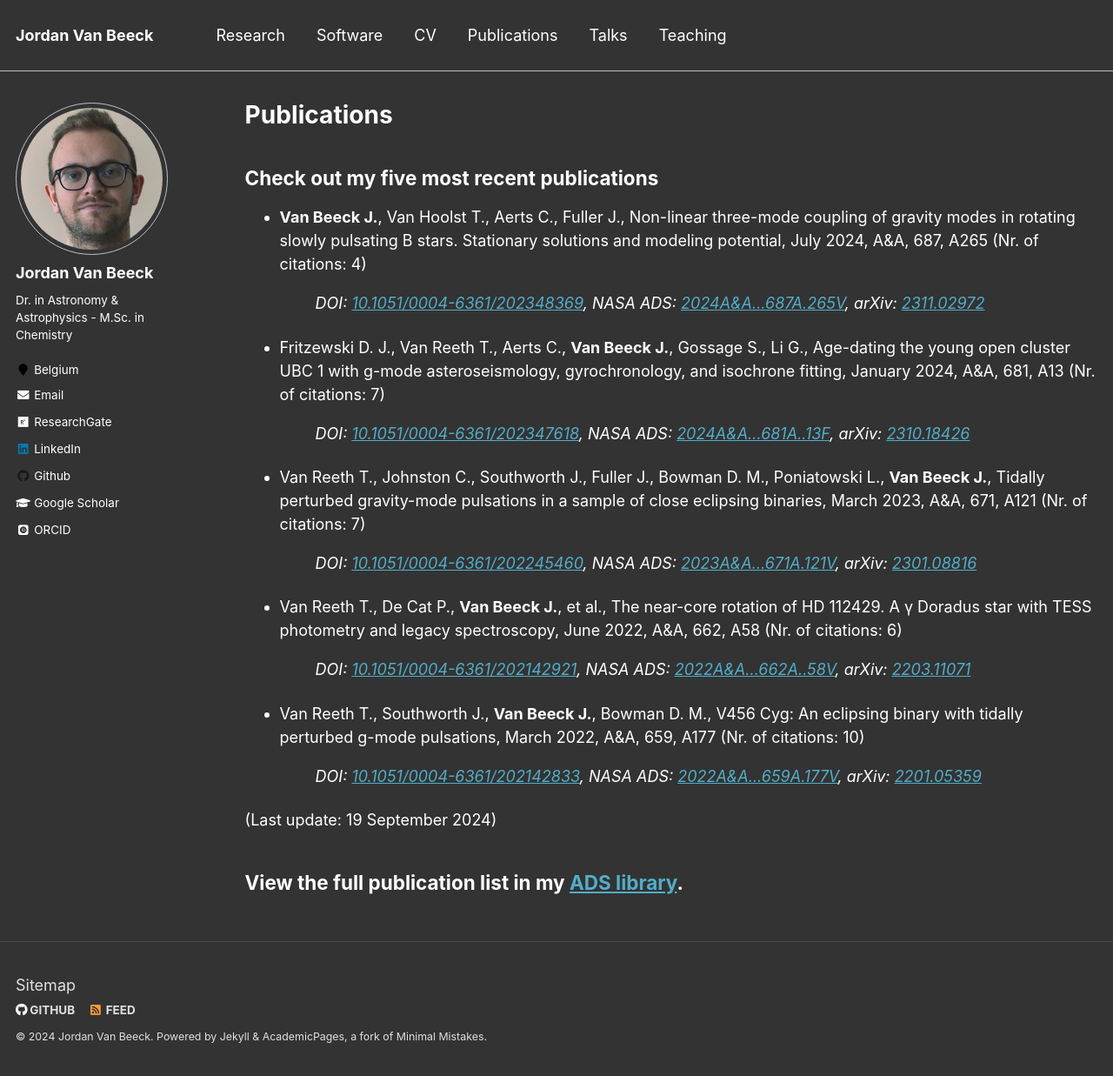
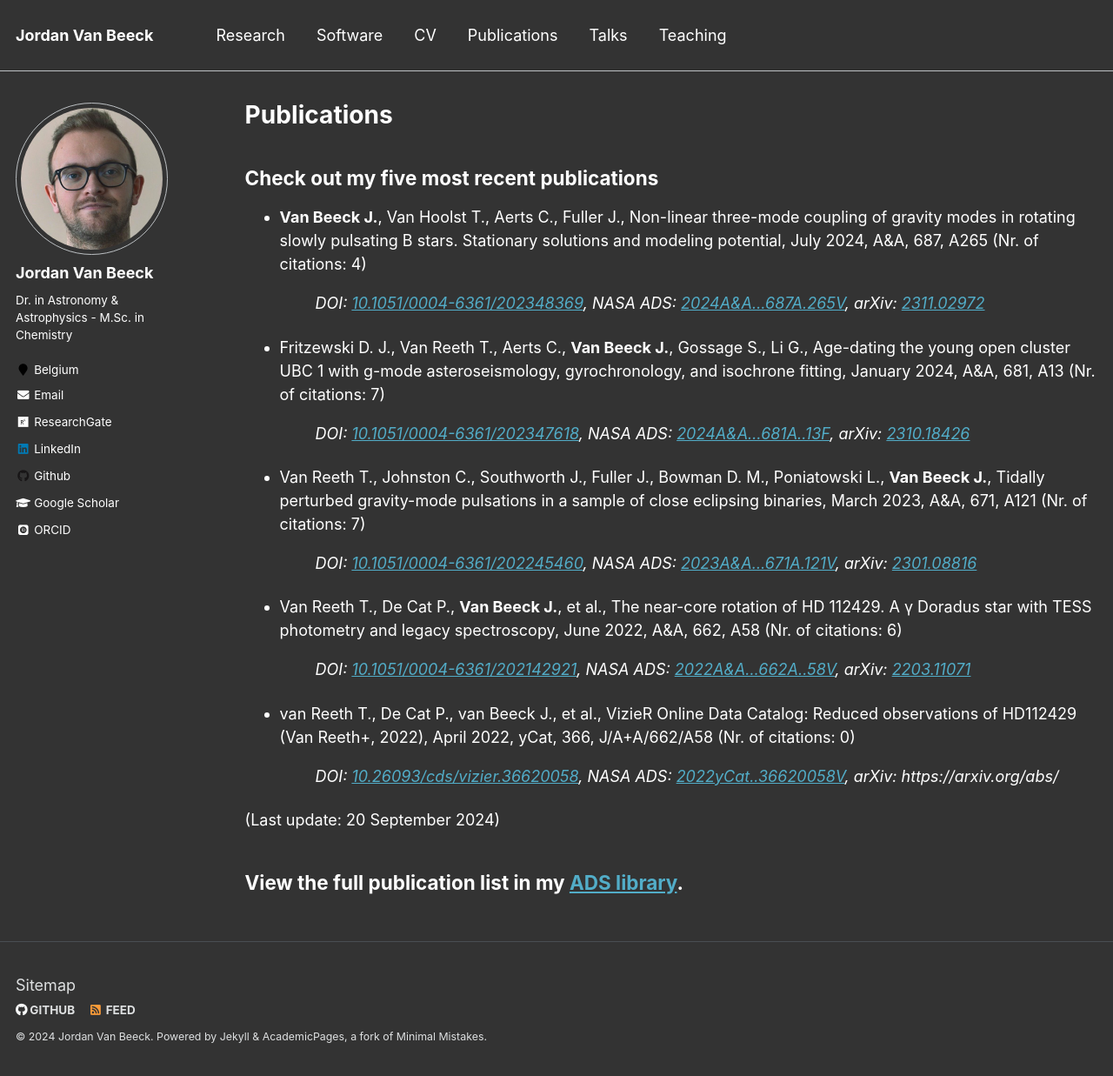
Before and after one commit to JVB11/jvb11.github.io, a Jekyll site: the page built from _pages/publications.md, in a window 1280 px wide and 1237 px high. Shown: the whole window at 87% size. Built offline with Jekyll 4.4.1, drawn with Linux system fonts in a browser that asks for light colours; some web fonts are replaced.

Commit message:
(automatically) pushing latest version of last 5 publications

```diff
--- a/_pages/publications.md
+++ b/_pages/publications.md
@@ -23,12 +23,12 @@ author_profile: true
 
 &nbsp;&nbsp;&nbsp;&nbsp;&nbsp;&nbsp;&nbsp;&nbsp;&nbsp;&nbsp;&nbsp;&nbsp;&nbsp;&nbsp;&nbsp;&nbsp;*DOI: <a href="https://doi.org/10.1051/0004-6361/202142921">10.1051/0004-6361/202142921</a>, NASA ADS: <a href="https://ui.adsabs.harvard.edu/abs/2022A&A...662A..58V">2022A&A...662A..58V</a>, arXiv: <a href="https://arxiv.org/abs/2203.11071">2203.11071</a>*
 
-+ Van Reeth T., Southworth J., **Van Beeck J.**, Bowman D. M., V456 Cyg: An eclipsing binary with tidally perturbed g-mode pulsations, March 2022, A&A, 659, A177 (Nr. of citations: 10)
++ van Reeth T., De Cat P., van Beeck J., et al., VizieR Online Data Catalog: Reduced observations of HD112429 (Van Reeth+, 2022), April 2022, yCat, 366, J/A+A/662/A58 (Nr. of citations: 0)
 
-&nbsp;&nbsp;&nbsp;&nbsp;&nbsp;&nbsp;&nbsp;&nbsp;&nbsp;&nbsp;&nbsp;&nbsp;&nbsp;&nbsp;&nbsp;&nbsp;*DOI: <a href="https://doi.org/10.1051/0004-6361/202142833">10.1051/0004-6361/202142833</a>, NASA ADS: <a href="https://ui.adsabs.harvard.edu/abs/2022A&A...659A.177V">2022A&A...659A.177V</a>, arXiv: <a href="https://arxiv.org/abs/2201.05359">2201.05359</a>*
+&nbsp;&nbsp;&nbsp;&nbsp;&nbsp;&nbsp;&nbsp;&nbsp;&nbsp;&nbsp;&nbsp;&nbsp;&nbsp;&nbsp;&nbsp;&nbsp;*DOI: <a href="https://doi.org/10.26093/cds/vizier.36620058">10.26093/cds/vizier.36620058</a>, NASA ADS: <a href="https://ui.adsabs.harvard.edu/abs/2022yCat..36620058V">2022yCat..36620058V</a>, arXiv: https://arxiv.org/abs/*
 
 
-(Last update: 19 September 2024)
+(Last update: 20 September 2024)
 
 ## View the full publication list in my [ADS library](https://ui.adsabs.harvard.edu/public-libraries/mrBh0XAqRuqabcPXhidMUA).
 
```
